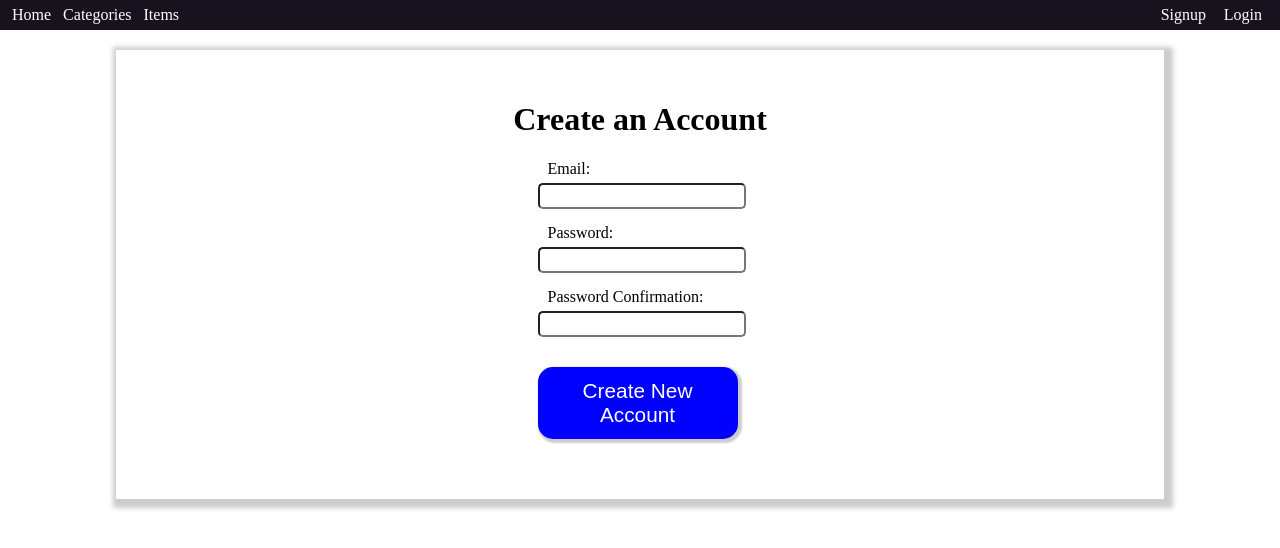
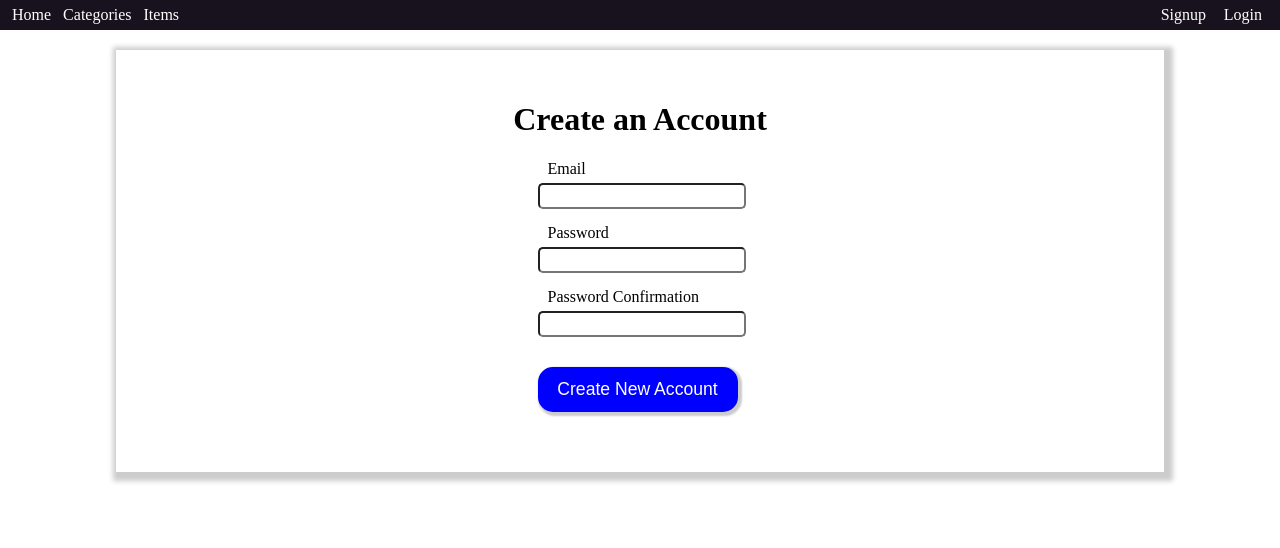
Before and after one commit to JKCodes/ecommerce-app, a React (Create React App) app: page /signup in a window 1280 px wide. Shown: the top 548 px of the page. Built offline with nearby package versions, Linux system fonts and the light colour scheme; no server answers.

Commit message:
fixed some visual layout issues with signup form

```diff
--- a/src/containers/SignupForm.js
+++ b/src/containers/SignupForm.js
@@ -25,7 +25,7 @@ const styles = StyleSheet.create({
 
   button: {
     width: '200px',
-    fontSize: '1.3em',
+    fontSize: '1.1em',
     textAlign: 'center',
     margin: '30px auto',
     paddingTop: '10px',
@@ -62,7 +62,7 @@ class SignupForm extends Component {
     return (
       <form className={css(styles.form)} onSubmit={this.handleOnSubmit}>
         <div>
-          <label className={css(styles.label)} htmlFor="email">Email:</label>
+          <label className={css(styles.label)} htmlFor="email">Email</label>
           <input
             className={css(styles.input)}
             type="email"
@@ -73,7 +73,7 @@ class SignupForm extends Component {
         </div>
 
         <div>
-          <label className={css(styles.label)} htmlFor="password">Password:</label>
+          <label className={css(styles.label)} htmlFor="password">Password</label>
           <input
             className={css(styles.input)}
             type="password"
@@ -84,7 +84,7 @@ class SignupForm extends Component {
         </div>
 
         <div>
-          <label className={css(styles.label)} htmlFor="password_confirmation">Password Confirmation:</label>
+          <label className={css(styles.label)} htmlFor="password_confirmation">Password Confirmation</label>
           <input
             className={css(styles.input)}
             type="password"
```
